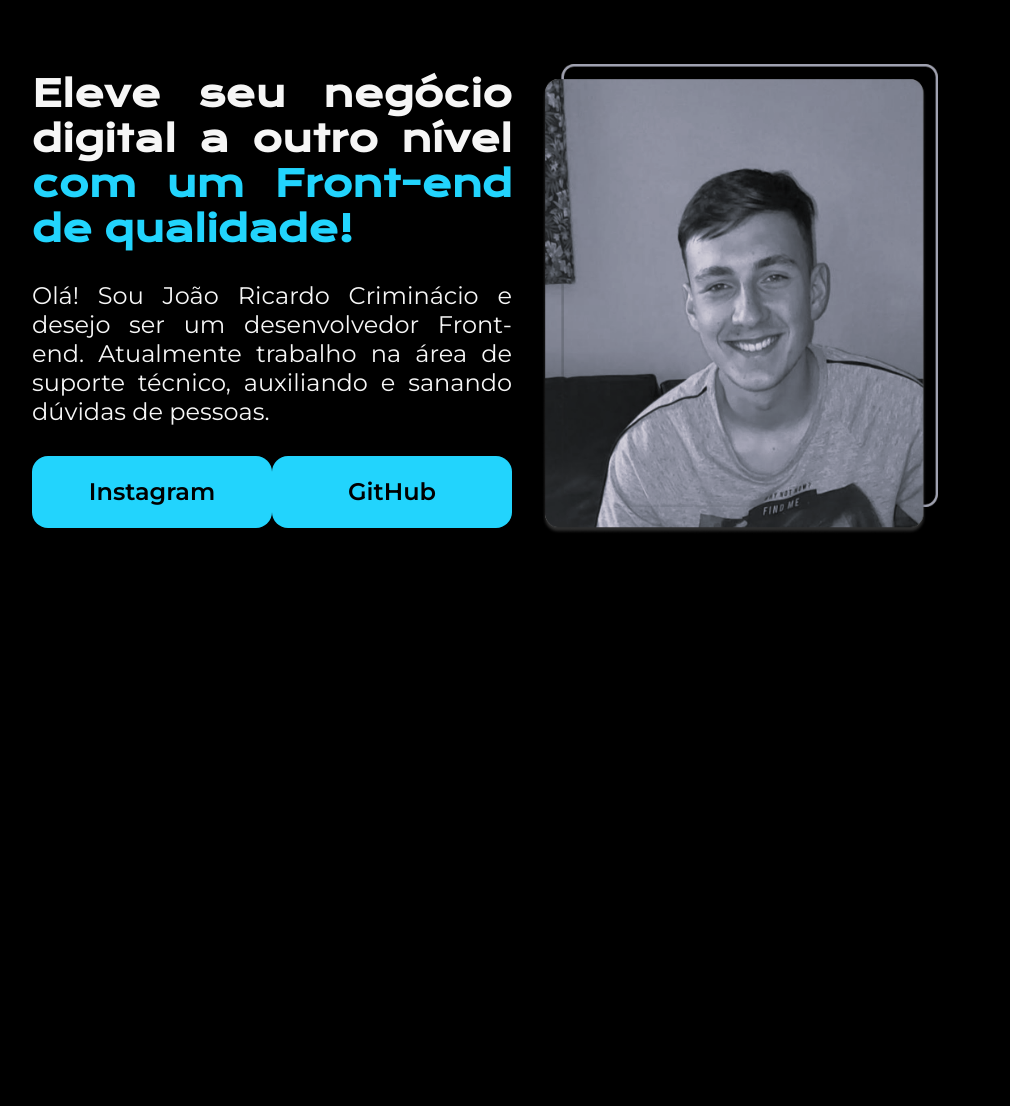
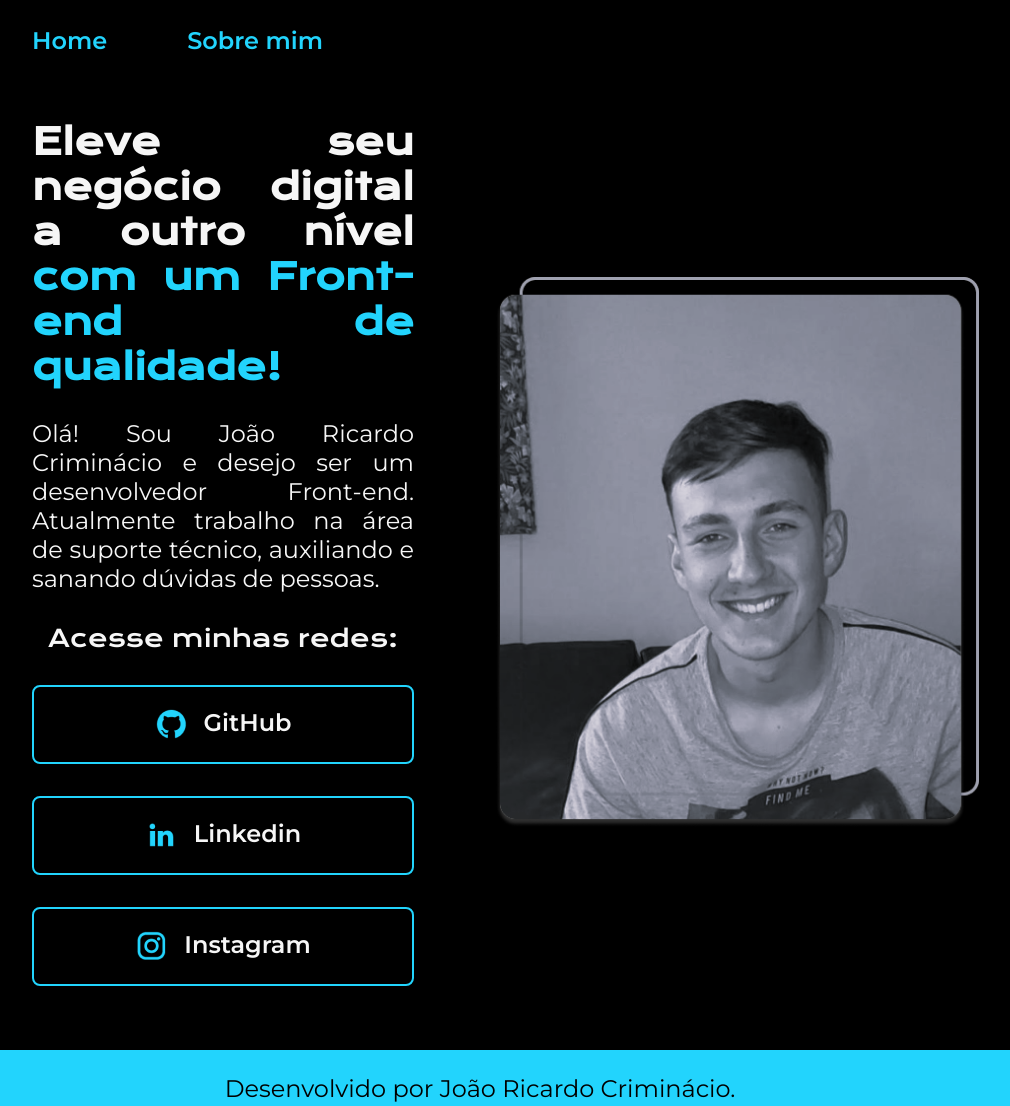
Before and after one commit to JoaoCriminacio/PortfolioAlura, a plain HTML site: page index.html in a window 1280 px wide. Shown: the whole page, without its empty margins (160-1170 px from the left). Before the commit the page ends 800 px from the top, so only its background shows below. Drawn offline with nearby package versions, Linux system fonts and the light colour scheme.

Commit message:
Did another trainament of Alura and they changed some things in the project

```diff
--- a/index.html
+++ b/index.html
@@ -5,10 +5,15 @@
     <meta http-equiv="'X-UA-Compatible" content="IE=edge">
     <meta name="viewport" content="width=device-width, initial-scale=1.0">
     <title>Portfólio</title>
-    <link rel="stylesheet" href="./src/style.css">
+    <link rel="stylesheet" href="./src/styles/style.css">
 </head>
 <body>
-    <header></header>
+    <header class="cabecalho">
+        <nav class="cabecalho__menu">
+            <a class="cabecalho__menu__link" href="index.html">Home</a>
+            <a class="cabecalho__menu__link" href="./src/about.html">Sobre mim</a>
+        </nav>
+    </header>
 
     <main class="apresentacao">
         <section class="apresentacao__conteudo">
@@ -16,14 +21,27 @@
             <h1 class="apresentacao__conteudo__titulo">Eleve seu negócio digital a outro nível <strong class="titulo-destaque">com um Front-end de qualidade!</strong></h1>
             <p class="apresentacao__conteudo__texto">Olá! Sou João Ricardo Criminácio e desejo ser um desenvolvedor Front-end. Atualmente trabalho na área de suporte técnico, auxiliando e sanando dúvidas de pessoas.</p>
             <div class="apresentacao__links">
-                <a class="apresentacao__links__link" href="https://instagram.com/joao_coffee">Instagram</a>
-                <a class="apresentacao__links__link" href="https://github.com/JoaoCriminacio">GitHub</a>
+                <h2 class="apresentacao__links__subtitulo">Acesse minhas redes:</h2>
+                <a class="apresentacao__links__link" href="https://github.com/JoaoCriminacio">
+                    <img src="./src/Images/github.png">
+                    GitHub
+                </a>
+                <a class="apresentacao__links__link" href="www.linkedin.com/in/joao-ricardo-criminacio">
+                    <img src="./src/Images/linkedin.png">
+                    Linkedin
+                </a>
+                <a class="apresentacao__links__link" href="https://instagram.com/joao_coffee">
+                    <img src="./src/Images/instagram.png">
+                    Instagram
+                </a>
             </div>
         </section>
         <!-- Alt = escrever um texto alternativo para imagem-->
-        <img src="./src/Images/MyImage.png" alt="Foto de perfil do João">
+        <img class="fotoPerfil" src="./src/Images/MyImage.png" alt="Foto de perfil do João">
     </main>
 
-    <footer></footer>
+    <footer class="rodape">
+        <p>Desenvolvido por João Ricardo Criminácio.</p>
+    </footer>
 </body>
 </html>
--- /dev/null
+++ b/src/styles/style.css
@@ -0,0 +1,119 @@
+@import url('https://fonts.googleapis.com/css2?family=Krona+One&family=Montserrat:ital,wght@0,100..900;1,100..900&display=swap');
+
+:root{
+    --cor-primaria: #000000;
+    --cor-secundaria: #F6F6F6;
+    --cor-terciaria: #22D4FD;
+    --cor-hover: #272727;
+
+    --fonte-primaria: "Krona One", sans-serif;
+    --fonte-secundaria: "Montserrat", sans-serif;
+}
+
+*{
+    margin: 0;
+    padding: 0;
+}
+
+body{
+    box-sizing: border-box;
+    background-color: var(--cor-primaria);
+    color: var(--cor-secundaria);
+}
+
+.cabecalho{
+    padding: 2% 0% 0% 15%;
+}
+
+.cabecalho__menu{
+    display: flex;
+    gap: 80px;
+}
+
+.cabecalho__menu__link{
+    font-family: var(--fonte-secundaria);
+    font-size: 24px;
+    font-weight: 600;
+    color: var(--cor-terciaria);
+    text-decoration: none;
+}
+
+.apresentacao{
+    padding: 5% 15%;
+    display: flex;
+    align-items: center;
+    justify-content: space-between;
+}
+
+.apresentacao__conteudo{
+    width: 615px;
+    display: flex;
+    flex-direction: column;
+    gap: 30px;
+}
+
+.apresentacao__conteudo__titulo{
+    font-size: 36px;
+    font-family: var(--fonte-primaria);
+    text-align: justify;
+}
+
+.titulo-destaque{
+    color: var(--cor-terciaria);
+}
+
+.apresentacao__conteudo__texto{
+    font-size: 24px;
+    font-family: var(--fonte-secundaria);
+    text-align: justify;
+}
+
+.apresentacao__links{
+    display: flex;
+    justify-content: space-between;
+    flex-direction: column;
+    align-items: center;
+    gap: 32px;
+}
+
+.apresentacao__links__subtitulo{
+    font-family: var(--fonte-primaria);
+    font-weight: 400;
+    font-size: 24px;
+}
+
+.apresentacao__links__link{
+    display: flex;
+    justify-content: center;
+    gap: 16px;
+    border: 2px solid var(--cor-terciaria);
+    width: 378px;
+    text-align: center;
+    border-radius: 8px;
+    font-size: 24px;
+    padding: 21.5px 0;
+    text-decoration: none;
+    color: #F6F6F6;
+    font-family: var(--fonte-secundaria);
+    font-weight: 600;
+}
+
+.apresentacao__links__link:hover{
+    background-color: var(--cor-hover);
+}
+
+.fotoPerfil{
+    margin-left: 82px;
+    width: 488px;
+    height: 550px;
+}
+
+.rodape{
+    color:#000000;
+    background-color: var(--cor-terciaria);
+    padding: 24px;
+    text-align: center;
+    font-family: var(--fonte-secundaria);
+    font-size: 24px;
+    font-weight: 400;
+}
```
Also changed, not shown: src/about.html (added, +31 -0 lines), src/Images/github.png (added), src/Images/instagram.png (added), src/Images/linkedin.png (added), src/Images/twitch.png (added), src/Images/twitter-novo.png (added), src/Images/twitter.png (added).
